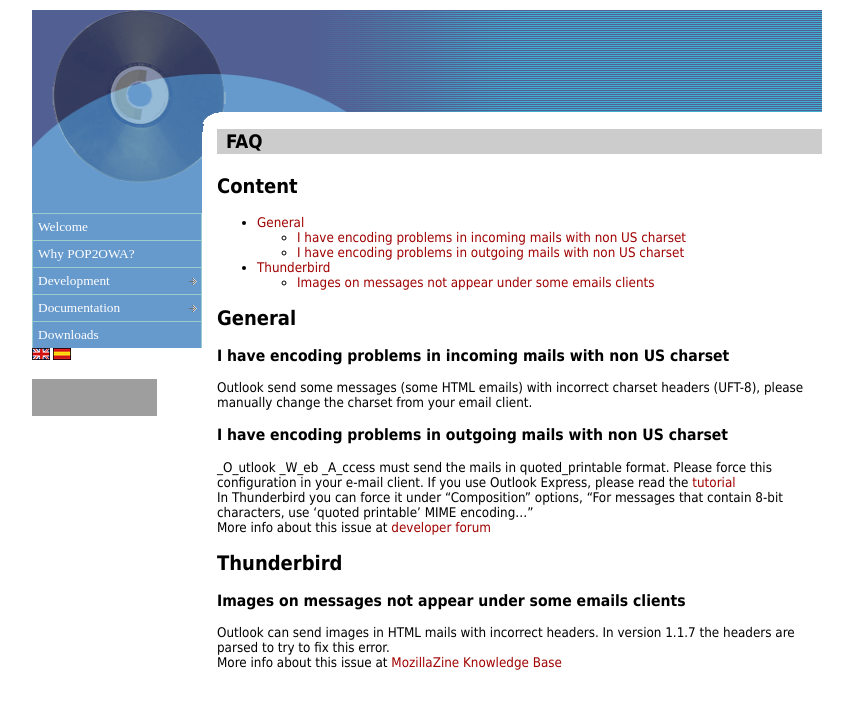
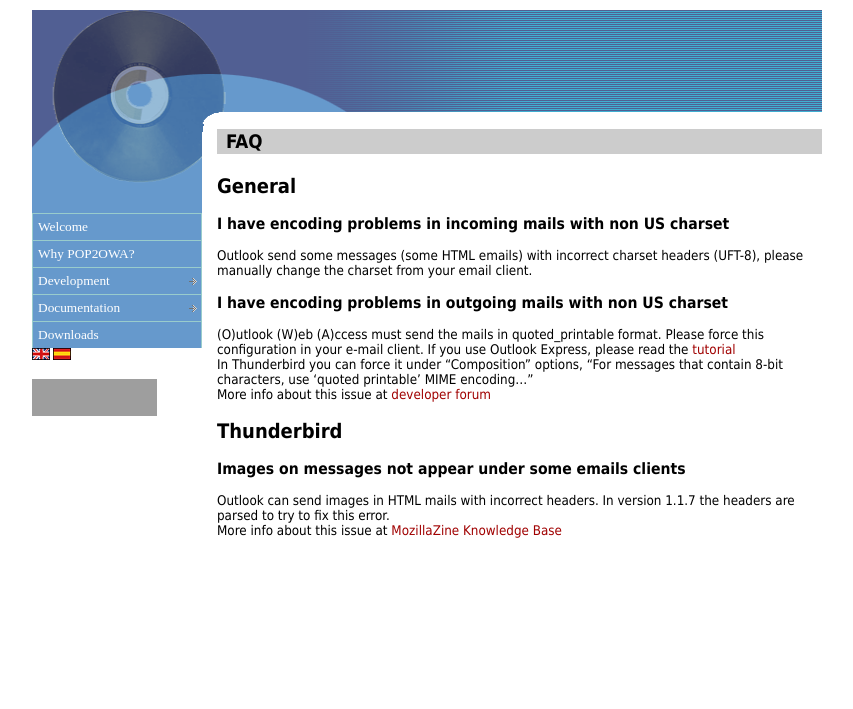
Before and after one commit to CGarces/pop2owa, a Jekyll site: the page built from _posts/en/0000-01-01-faq.md, in a window 1280 px wide. Shown: the top 709 px of the page, without its empty margins (224-1077 px from the left). Built offline with Jekyll 4.4.1, drawn with Linux system fonts in a browser that asks for light colours; grey boxes are pictures that could not be loaded.

Commit message:
Fixed link

```diff
--- a/_posts/en/0000-01-01-faq.md
+++ b/_posts/en/0000-01-01-faq.md
@@ -4,17 +4,7 @@ title: FAQ
 name: faq
 ---
 
-## Content
-
-*   [General](/en/index.php?page=FAQ.html#General)
-    *   [I have encoding problems in incoming mails with non US charset](/en/index.php?page=FAQ.html#UTF8)
-    *   [I have encoding problems in outgoing mails with non US charset](/en/index.php?page=FAQ.html#quoted_printable)
-*   [Thunderbird](/en/index.php?page=FAQ.html#General)
-    *   [Images on messages not appear under some emails clients](/en/index.php?page=FAQ.html#Images_in_messages_do_not_appear)
-
 ## General
-
-<a name="UTF8"></a>
 
 ### I have encoding problems in incoming mails with non US charset
 
@@ -22,14 +12,12 @@ Outlook send some messages (some HTML emails) with incorrect charset headers (UF
 
 ### I have encoding problems in outgoing mails with non US charset
 
-_O_utlook _W_eb _A_ccess must send the mails in quoted_printable format. Please force this configuration in your e-mail client. If you use Outlook Express, please read the [tutorial](/es/index.php?page=Tutorial/outlook.html#quoted_printable)
+(O)utlook (W)eb (A)ccess must send the mails in quoted_printable format. Please force this configuration in your e-mail client. If you use Outlook Express, please read the [tutorial]({{"/tutorial_pop2owa1/" | prepend: site.baseurl }})
 In Thunderbird you can force it under "Composition" options, "For messages that contain 8-bit characters, use 'quoted printable' MIME encoding..."
 More info about this issue at [developer forum](http://sourceforge.net/forum/forum.php?thread_id=1587883&forum_id=508559)
 
 ## Thunderbird
 
-<a name="Images_in_messages_do_not_appear"></a>
-
 ### Images on messages not appear under some emails clients
 
 Outlook can send images in HTML mails with incorrect headers. In version 1.1.7 the headers are parsed to try to fix this error.
```
Also changed, not shown: _posts/es/0000-01-01-preguntasfrecuentes.md (+1 -13 lines).
